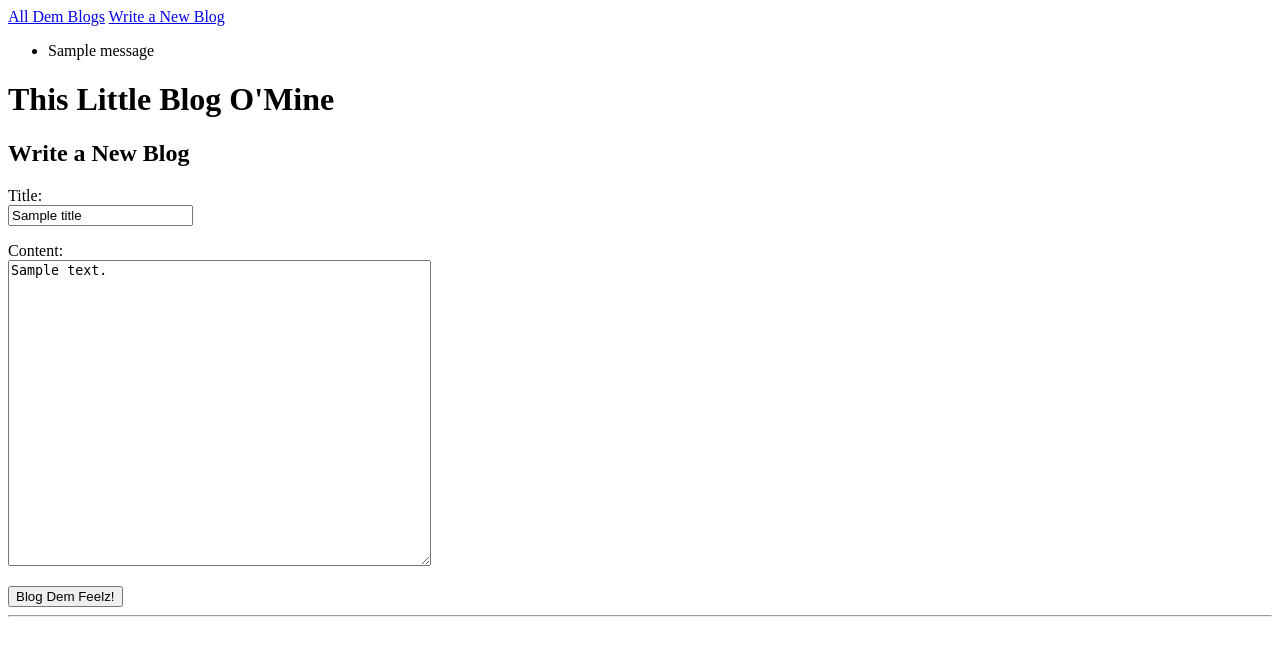
After one commit to terpsycho/build-a-blog, a Flask app: template templates/add_blog.html in a window 1280 px wide. The commit adds this page. Shown: the top 656 px of the page. Run offline with Flask 2, Linux system fonts and the light colour scheme; the template is opened without the code that fills it: most values are stand-ins (such as "Sample title", 1, 10 or a date in 2020); one stand-in notice (Sample message) is shown.

Commit message:
Finished Project

```diff
--- a/main.py
+++ b/main.py
@@ -1,90 +1,65 @@
-from flask import Flask, request, redirect, render_template
+from flask import Flask, request, redirect, render_template, flash
 from flask_sqlalchemy import SQLAlchemy
 
 app = Flask(__name__)
 app.config['DEBUG'] = True
 app.config['SQLALCHEMY_DATABASE_URI'] = 'mysql+pymysql://build-a-blog:bloggingmyfeelings@localhost:8889/build-a-blog'
 app.config['SQLALCHEMY_ECHO'] = True
-
 db = SQLAlchemy(app)
 app.secret_key = 'y337kGcys&zP3B'
+
 
 class Blog(db.Model):
 
     id = db.Column(db.Integer, primary_key=True)
-    title= db.Column(db.String(120))
-    body = db.Column(db.String)
+    title = db.Column(db.String(120))
+    body = db.Column(db.String(5000))
+    completed = db.Column(db.Boolean)
 
     def __init__(self, title, body):
         self.title = title
         self.body = body
+        self.completed = False
 
-#blog_posts = []
 
-@app.route('/', methods=['POST', 'GET'])
+@app.route('/blog', methods=['GET'])
 def index():
 
+    blogs = Blog.query.filter_by(completed=False).all()
 
-    return redirect('/blog')
+    id = request.args.get('id')
+    blog = Blog.query.filter_by(id=id).first()
 
-@app.route('/blog', methods=['POST', 'GET'])
-def dat_blog_doh():
+    if not id:
+        return render_template('blog.html',title="This Little Blog O' Mine!",
+            blogs= blogs)
 
-    return render_template('blog_page.html',title="Dis Lil Blog O' Mine!", blog_posts=Blog.query.all())
-    #return redirect('/')
+    else:
+        return render_template('one_post.html', blog=blog)
 
+@app.route('/newpost', methods=['POST', 'GET'])
+def newpost():
 
+    if request.method == 'POST':
+        title = request.form['title']
+        body = request.form['body']
 
+        if title == "":
+            flash("Put a title on your blog, friend.")
+            return render_template('add_blog.html', body = body)
+        if body == "":
+            flash("You can't have a blog without content. WRITE!")
+            return render_template('add_blog.html', title = title)
 
-# Need to do error messages displayed if the title or body are left blank, rerendering the form and the info submitted
-@app.route('/newpost', methods=['POST', 'GET'])
-def add_post():
-    if request.method == 'POST':
-        blog_title = request.form["blog_title"]
-        blog = request.form['new_content']
-        new_post = Blog(blog_title, blog)
+        new_post = Blog(title, body)
         db.session.add(new_post)
         db.session.commit()
+        blog = Blog.query.filter_by(title=title).first()
 
-        blog_posts = Blog.query.all()
+        return render_template('one_post.html', blog = blog)
 
-        return render_template('add_a_blog.html',title="Dis Lil Blog O' Mine!",  blog_posts=Blog.query.all())
-
-
-       # return redirect('/blog')
-
-#@app.route('/newpost', methods=['POST', 'GET'])
-#def post():
-
-#@app.route('/newpost', methods=['POST', 'GET'])
-
-#def check_post():
-
-        #Empty Error Displays
-
- #       blog_title = request.form['blog_title']
-  #      blog = request.form['new_content']
-
-   #     title_error = ''
-    #    content_error = ''
-
-        #if len(blog_title) <= -1:
-          #  title_error= "Please provide a title for your blog."
-         #   blog_title= ''
-        #    new_content= new_content
-
-       # if len(new_content) <= -1:
-           # content_error= "Please provide some content for your blog."
-           # blog_title= blog_title
-            #new_content= ''
-        #if not title_error and not content_error:
-            #return render_template('add_a_blog.html',title="Dis Lil Blog O' Mine!", blog_title = blog_title,
-                #new_content= new_content, title_error= title_error, content_error=content_error)
-
-
-
-
-
+    else:
+        return render_template('add_blog.html')
 
 if __name__ == '__main__':
     app.run()
--- /dev/null
+++ b/templates/add_blog.html
@@ -0,0 +1,21 @@
+{% extends "base.html" %}
+
+{% block content %}
+    <h1>This Little Blog O'Mine</h1>
+    <h2>Write a New Blog</h2>
+    <form method='post'>
+        <label>
+            Title:<br>
+            <input type="text" name='title' value='{{title}}' />
+        </label>
+        <p></p>
+        <label>
+            Content:<br>
+            <textarea rows="20" cols ="50" name="body" >{{body}}</textarea>
+        </label> <p></p>
+        <input type="submit" value='Blog Dem Feelz!' />
+    </form>
+
+    <hr />
+
+{% endblock %}
--- a/templates/base.html
+++ b/templates/base.html
@@ -1,17 +1,24 @@
-
 
 <!doctype html>
 <html>
     <head>
-            <style>
-                    .error { color: red; }
-                </style>
-
         <title>{{title}}</title>
-        <a href="http://www.localhost:5000/blog">My Blog</a>
-        <a href="http://www.localhost:5000/newpost">New Post</a>
     </head>
 <body>
+
+    <div>
+        <a href='/blog'>All Dem Blogs</a>
+        <a href='/newpost'>Write a New Blog</a>
+    </div>
+
+    {% with messages = get_flashed_messages(with_categories=True) %}
+    <ul>
+    {% for category,message in messages %}
+        <li class="{{category}}">{{message}}</li>
+    {% endfor %}
+    </ul>
+    {% endwith %}
+
 
     {% block content %}
     {% endblock %}
```
Also changed, not shown: templates/add_a_blog.html (deleted, +0 -23 lines), templates/blog.html (added, +25 -0 lines), templates/blog_page.html (deleted, +0 -30 lines), templates/one_post.html (added, +9 -0 lines), 1 other file.
